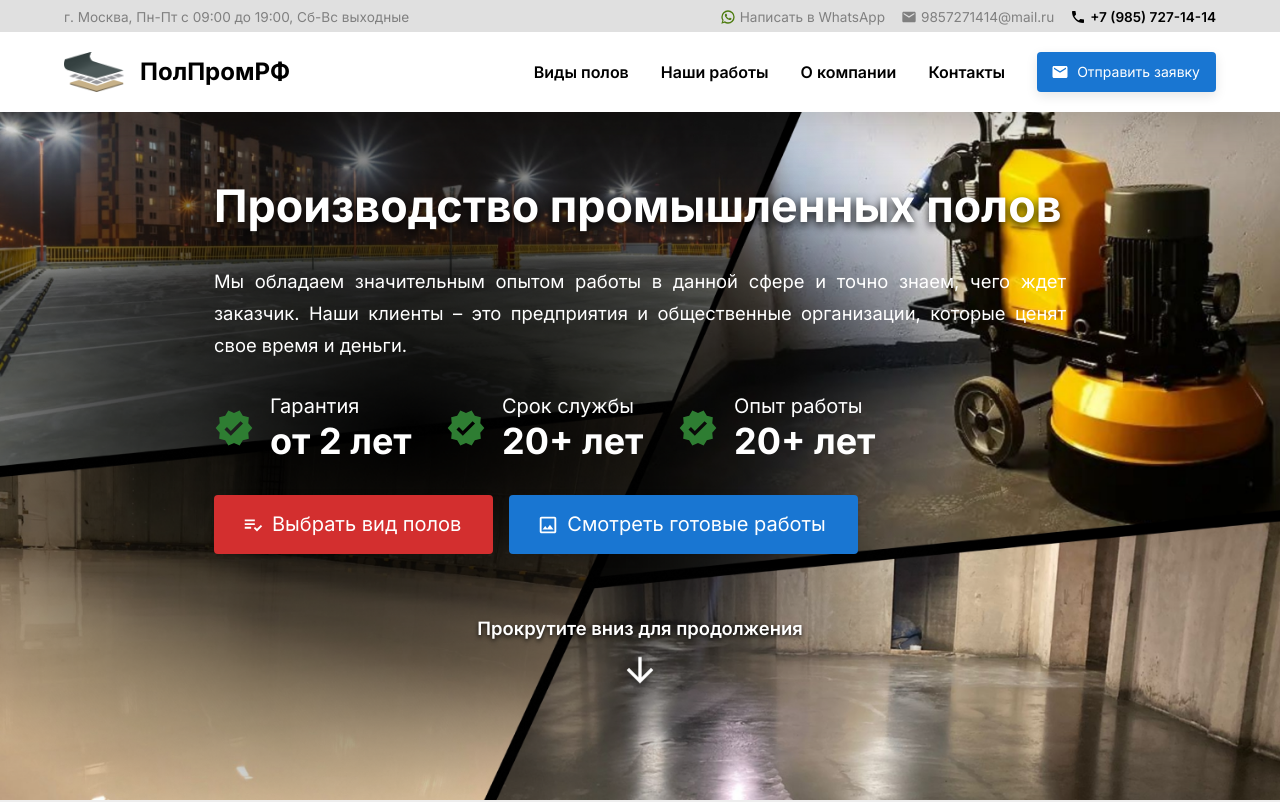
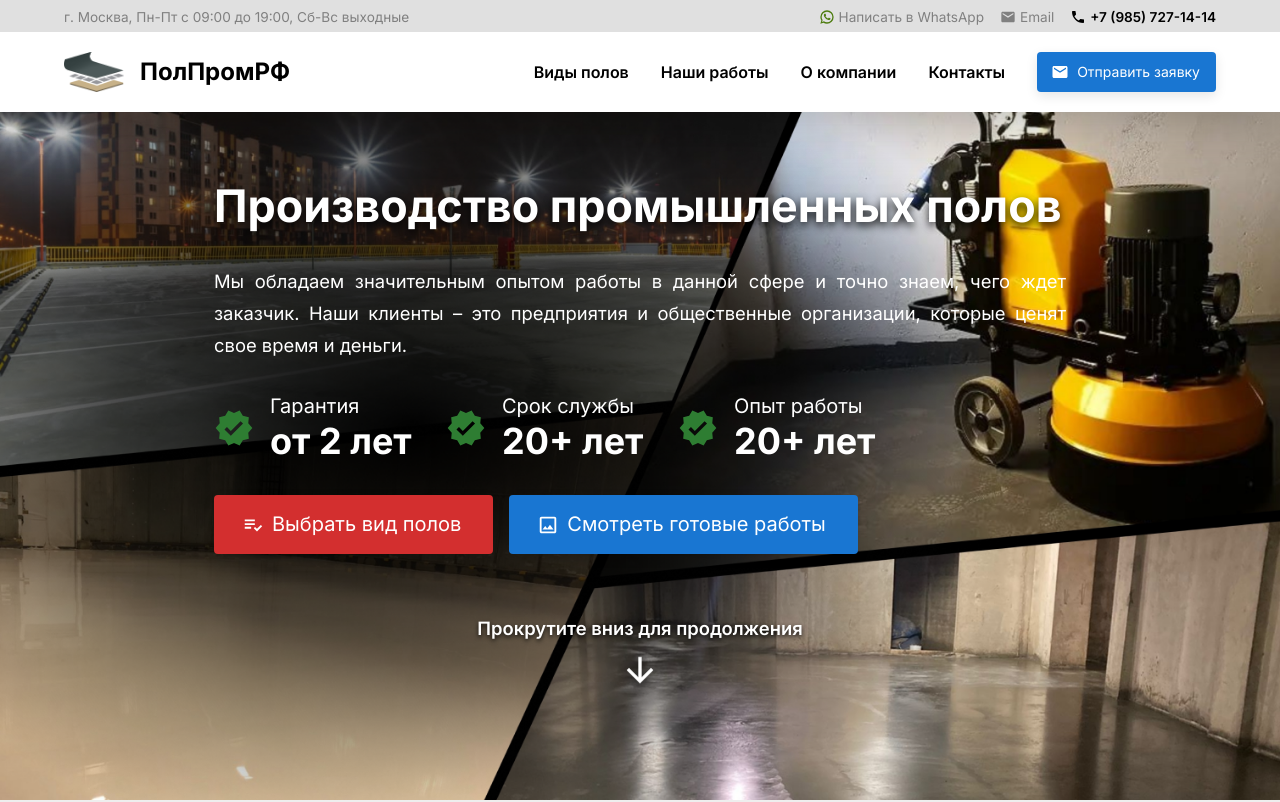
Before and after one commit to ntleek1/prompol77, a Next.js app: page / in a window 1280 px wide. Shown: the top 802 px of the page. Built offline with nearby package versions, Linux system fonts and the light colour scheme.

Commit message:
Add Email TopBar mobile version

```diff
--- a/components/Header/Topbar.tsx
+++ b/components/Header/Topbar.tsx
@@ -22,8 +22,7 @@ const Topbar = () => {
           <Link
             href="https://api.whatsapp.com/send?phone=79857271414"
             target="_blank"
-            className="topbar__whatsAppLink"
-          >
+            className="topbar__whatsAppLink">
             <Typography variant="small">
               {isMobile ? "" : "Написать в"} WhatsApp
             </Typography>
@@ -33,17 +32,15 @@ const Topbar = () => {
             component={Link}
             href="mailto:9857271414@mail.ru"
             variant="small"
-            className="topbar__mailLink"
-          >
-            9857271414@mail.ru
+            className="topbar__mailLink">
+            Email
           </Typography>
           <PhoneIcon className="topbar__phoneIcon" />
           <Typography
             component={Link}
             href="tel:+79857271414"
             variant="small"
-            className="topbar__phoneLink"
-          >
+            className="topbar__phoneLink">
             +7 (985) 727-14-14
           </Typography>
         </Box>
--- a/components/Header/styles.ts
+++ b/components/Header/styles.ts
@@ -40,7 +40,7 @@ const headerStyles = (theme: Theme) =>
             fontWeight: 400,
             color: "grey",
             [theme.breakpoints.down("md")]: {
-              display: "none",
+              // display: "none",
             },
           },
           "& .topbar__whatsAppIcon": {
@@ -64,7 +64,9 @@ const headerStyles = (theme: Theme) =>
             color: "grey",
             mr: -1.5,
             [theme.breakpoints.down("md")]: {
-              display: "none",
+              // display: "none",
+              fontSize: 16,
+              // ml: 5,
             },
           },
         },
```
